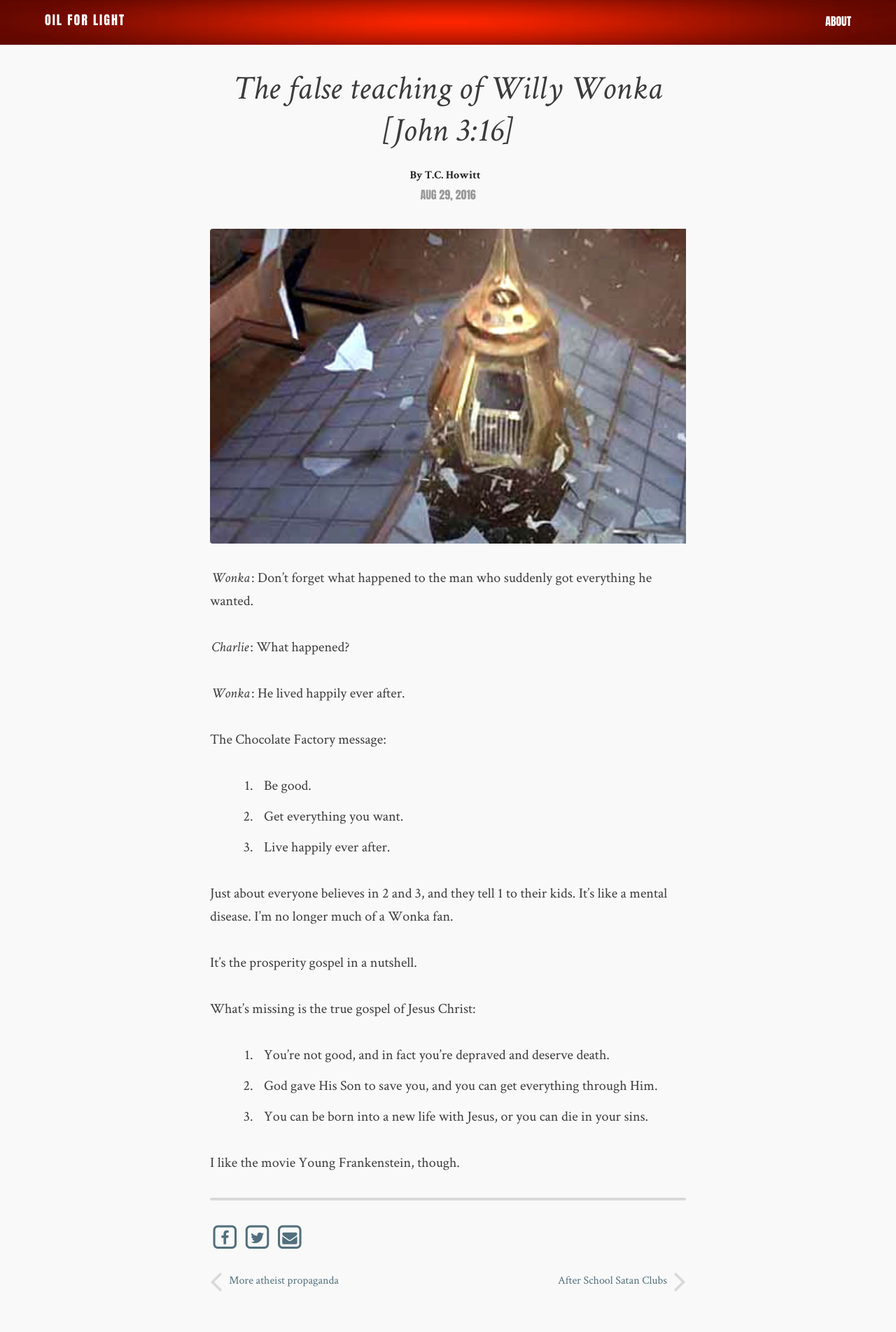
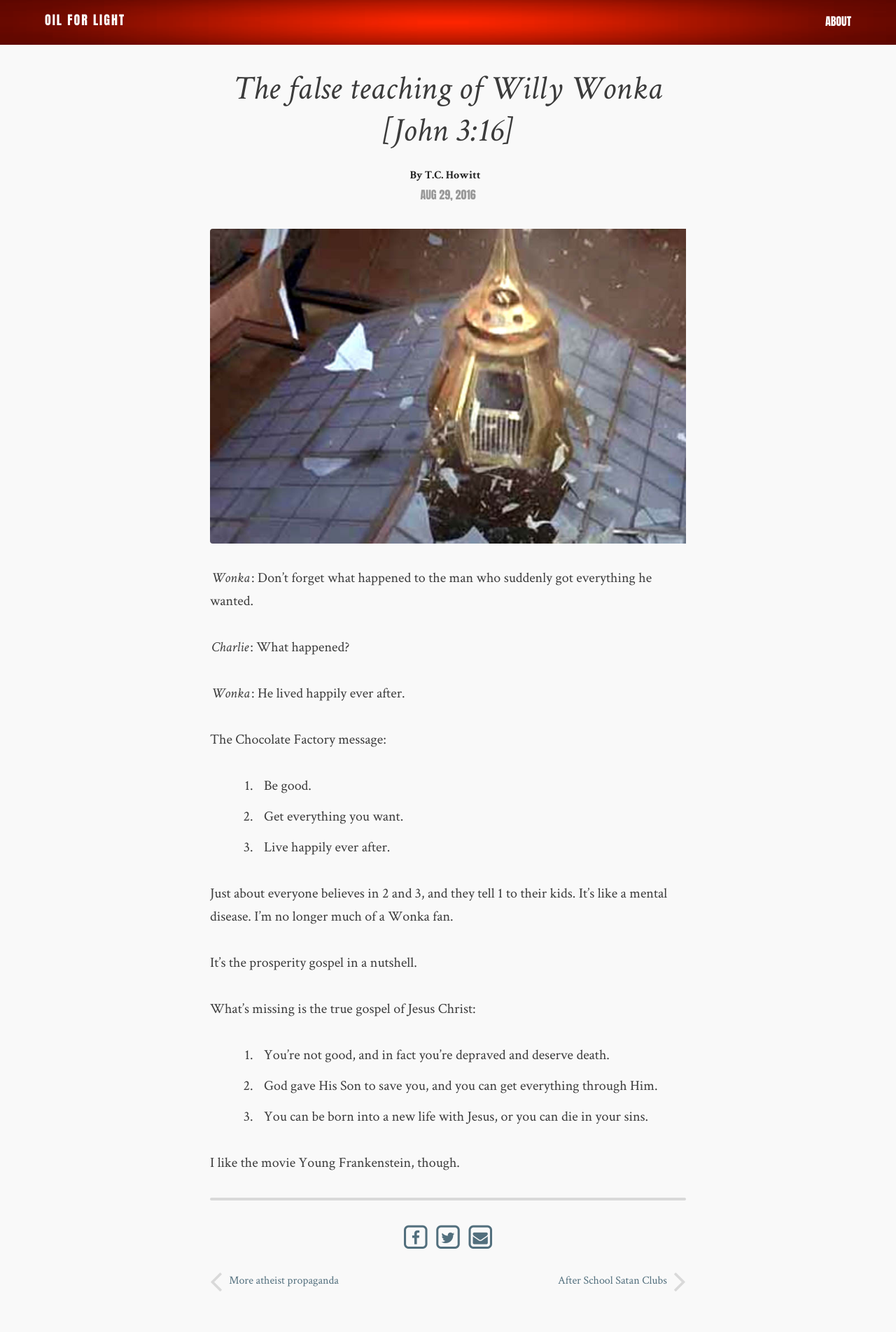
Before and after one commit to flashlightministries/oilforlight, a Jekyll site: the page built from _posts/2016-08-29-willy-wonka-false.md, in a window 1280 px wide. Shown: the whole page at 70% size. Built offline with Jekyll 4.4.1, drawn with Linux system fonts in a browser that asks for light colours; nearby versions of some CDN libraries.

Commit message:
Update _styles.scss

```diff
--- a/_sass/_styles.scss
+++ b/_sass/_styles.scss
@@ -173,6 +173,10 @@ input {
 
 .post ul.post-share li {
     margin-left: 0;
+}
+
+div.post-sharing {
+  text-align: center;
 }
 
 
```
